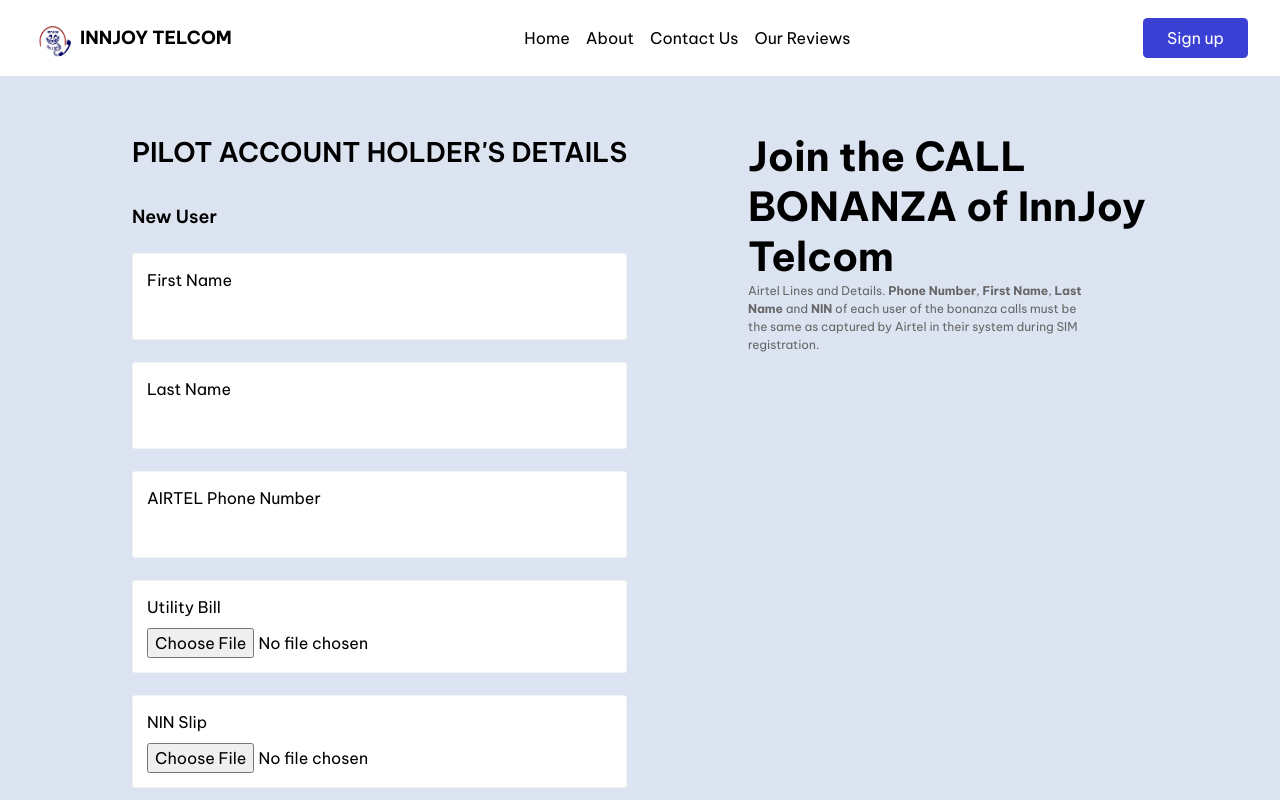
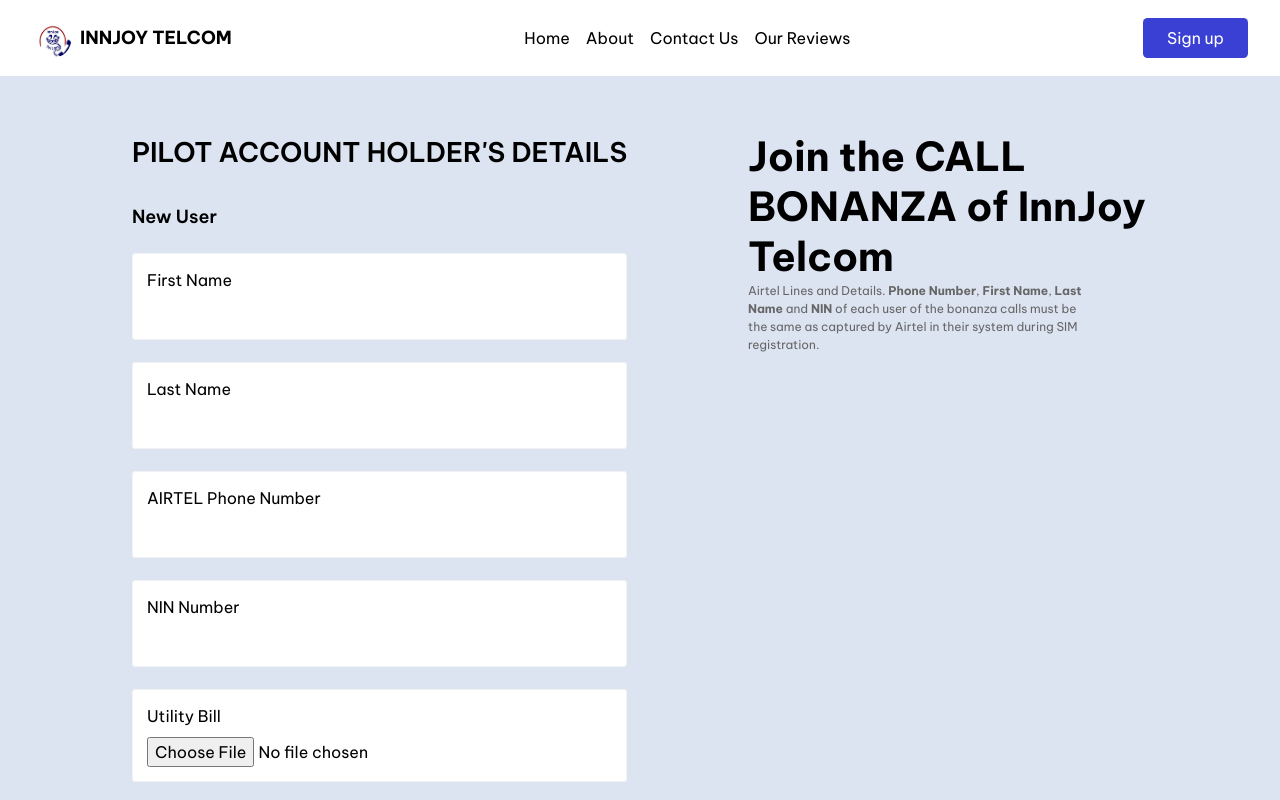
Before and after one commit to cyberohn2/InnjoyTelcom, a React (Vite) app: page /sign-up in a window 1280 px wide. Shown: the top 800 px of the page. Built offline with nearby package versions, Linux system fonts and the light colour scheme.

Commit message:
updated: signup link

```diff
--- a/src/Components/SignupForm.jsx
+++ b/src/Components/SignupForm.jsx
@@ -41,6 +41,18 @@
                 {errors.phoneNumber && <p className="text-red-500 text-sm">{errors.phoneNumber}</p>}
             </div>
             <div className="p-[14px] rounded-[3px] bg-white border border-[#F3F3F3] flex flex-col">
+                <label className="mb-[9px] block" htmlFor={`ninNumber-${index}`}>NIN Number</label>
+                <input
+                    className="outline-none"
+                    name="ninNumber"
+                    id={`ninNumber-${index}`}
+                    type="text"
+                    value={user.ninNumber}
+                    onChange={(e) => handleChange(e, index)}
+                />
+                {errors.ninNumber && <p className="text-red-500 text-sm">{errors.ninNumber}</p>}
+            </div>
+            <div className="p-[14px] rounded-[3px] bg-white border border-[#F3F3F3] flex flex-col">
                 <label className="mb-[9px] block" htmlFor={`utilityBill-${index}`}>Utility Bill</label>
                 <input
                     className="outline-none"
@@ -73,6 +85,7 @@
         firstName: "",
         lastName: "",
         phoneNumber: "",
+        ninNumber: "",
         utilityBill: null,
         ninSlip: null
     }]);
@@ -114,6 +127,7 @@
             if (!user.firstName) userErrors.firstName = "First Name is required";
             if (!user.lastName) userErrors.lastName = "Last Name is required";
             if (!user.phoneNumber) userErrors.phoneNumber = "AIRTEL Phone Number is required";
+            if (!user.ninNumber) userErrors.ninNumber = "NIN Number is required"; // Added validation
             if (!user.utilityBill) userErrors.utilityBill = "Utility Bill is required";
             if (!user.ninSlip) userErrors.ninSlip = "NIN Slip is required";
             return userErrors;
@@ -126,13 +140,32 @@
     const handleSubmit = (e) => {
         e.preventDefault();
         if (validate()) {
-            // Form is valid, handle form submission here
-            console.log("Form submitted successfully", formData);
+            const formDataToSend = new FormData();
+            formData.forEach((user, index) => {
+                formDataToSend.append(`user[${index}].firstName`, user.firstName);
+                formDataToSend.append(`user[${index}].lastName`, user.lastName);
+                formDataToSend.append(`user[${index}].phoneNumber`, user.phoneNumber);
+                formDataToSend.append(`user[${index}].ninNumber`, user.ninNumber);  // Added ninNumber
+                if (user.utilityBill) {
+                    formDataToSend.append(`user[${index}].utilityBill`, user.utilityBill);
+                }
+                if (user.ninSlip) {
+                    formDataToSend.append(`user[${index}].ninSlip`, user.ninSlip);
+                }
+            });
+
+            fetch('innjoy-signup-production.up.railway.app/submit-form', {
+                method: 'POST',
+                body: formDataToSend,
+            })
+            .then(response => response.json())
+            .then(data => console.log('Success:', data))
+            .catch(error => console.error('Error:', error));
         }
     };
 
     const addUser = () => {
-        setFormData([...formData, { firstName: "", lastName: "", phoneNumber: "", utilityBill: null, ninSlip: null }]);
+        setFormData([...formData, { firstName: "", lastName: "", phoneNumber: "", ninNumber: "", utilityBill: null, ninSlip: null }]);
         setErrors([...errors, {}]);
     };
 
```
Lines whose indentation alone changed are shown as unchanged.
